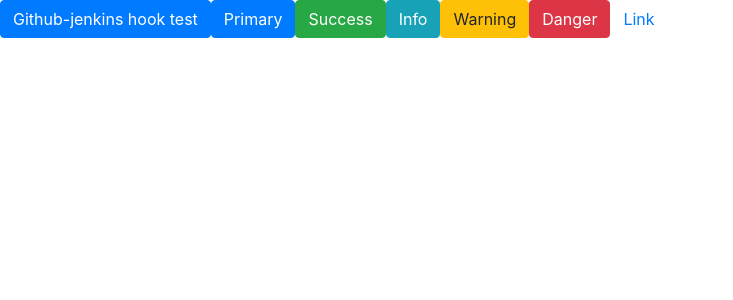
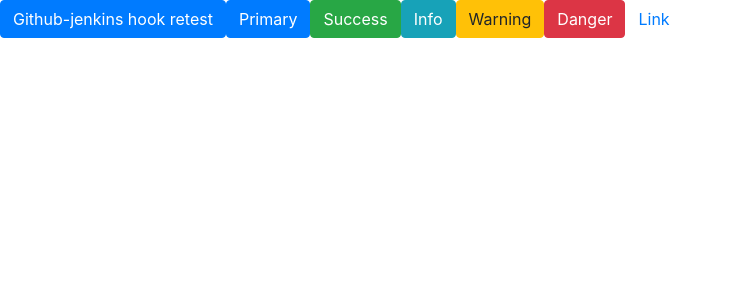
Before and after one commit to Minyeob/react_start, a React (Create React App) app: page / in a window 1280 px wide. Shown: the top 300 px of the page, without its empty margins (0-733 px from the left). Built offline with nearby package versions, Linux system fonts and the light colour scheme.

Commit message:
jenkins retest push

```diff
--- a/src/App.js
+++ b/src/App.js
@@ -23,7 +23,7 @@ function App() {
       </header> */}
       <ButtonToolbar>
           {/* Standard button */}
-          <Button>Github-jenkins hook test</Button>
+          <Button>Github-jenkins hook retest</Button>
           {/* Provides extra visual weight and identifies the primary action in a set of buttons */}
           <Button variant="primary">Primary</Button>
           {/* Indicates a successful or positive action */}
```
